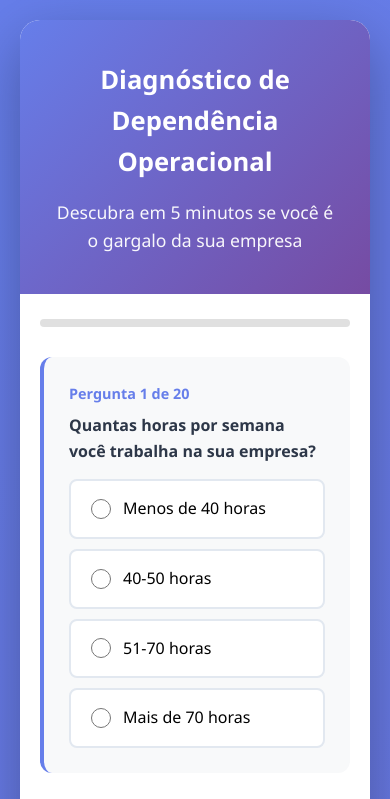
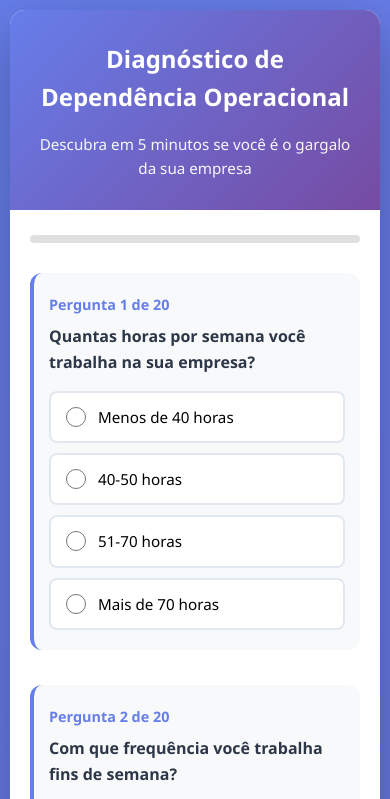
Before and after one commit to rebechilabs/livro, a plain HTML site: page index.html in a window 390 px wide. Shown: the top 799 px of the page. Drawn offline with Linux system fonts and the light colour scheme.

Commit message:
Adicionar PDF da Introdução e atualizar links de compra + responsividade mobile

```diff
--- a/index.html
+++ b/index.html
@@ -401,6 +401,73 @@
 
             .result-score {
                 font-size: 2.5em;
+            }
+        }
+
+        /* ============================================
+           RESPONSIVIDADE MOBILE MELHORADA
+           ============================================ */
+        @media (max-width: 768px) {
+            body {
+                padding: 10px;
+            }
+
+            .container {
+                border-radius: 15px;
+            }
+
+            .header {
+                padding: 30px 20px;
+            }
+
+            .header h1 {
+                font-size: 1.8em;
+            }
+
+            .content {
+                padding: 25px 20px;
+            }
+
+            .question-block {
+                padding: 20px 15px;
+            }
+
+            .question-text {
+                font-size: 1.05em;
+            }
+
+            .option {
+                padding: 12px 15px;
+                font-size: 0.95em;
+            }
+
+            .btn, .btn-secondary {
+                width: 100%;
+                padding: 15px 20px;
+                font-size: 1em;
+                margin: 5px 0;
+            }
+
+            .cta-section {
+                padding: 25px 20px;
+            }
+
+            .cta-section h3 {
+                font-size: 1.5em;
+            }
+        }
+
+        @media (max-width: 480px) {
+            .header h1 {
+                font-size: 1.5em;
+            }
+
+            .header p {
+                font-size: 0.95em;
+            }
+
+            .question-text {
+                font-size: 1em;
             }
         }
     </style>
@@ -843,9 +910,7 @@
 
         // Comprar livro
         function buyBook() {
-            // Substitua pelo link real da sua página de vendas
-            window.open('https://seusite.com/livro', '_blank');
-            // Ou use: window.location.href = 'https://amazon.com.br/seu-livro';
+            window.open('https://a.co/d/cEZEAmw', '_blank');
         }
 
         // Enviar dados para Google Sheets
@@ -986,8 +1051,8 @@
                 <div class="cta-section">
                     <h3>Quer Sair Dessa Situação?</h3>
                     <p style="margin: 20px 0;">O livro "A Empresa Que Funciona Sem Você" tem o método completo para você construir uma empresa autônoma em 6-18 meses.</p>
-                    <button class="btn-secondary" onclick="alert('Link para compra do livro')">COMPRAR O LIVRO AGORA</button>
-                    <button class="btn-secondary" onclick="alert('Link para download do capítulo')">BAIXAR CAPÍTULO GRÁTIS</button>
+                    <button class="btn-secondary" onclick="buyBook()">COMPRAR O LIVRO AGORA</button>
+                    <button class="btn-secondary" onclick="window.open('https://rebechilabs.github.io/livro/downloads/Introducao_A_Empresa_Que_Funciona_Sem_Voce.pdf', '_blank')">BAIXAR CAPÍTULO GRÁTIS</button>
                 </div>
             `;
         }
```
Also changed, not shown: 1 other file.
